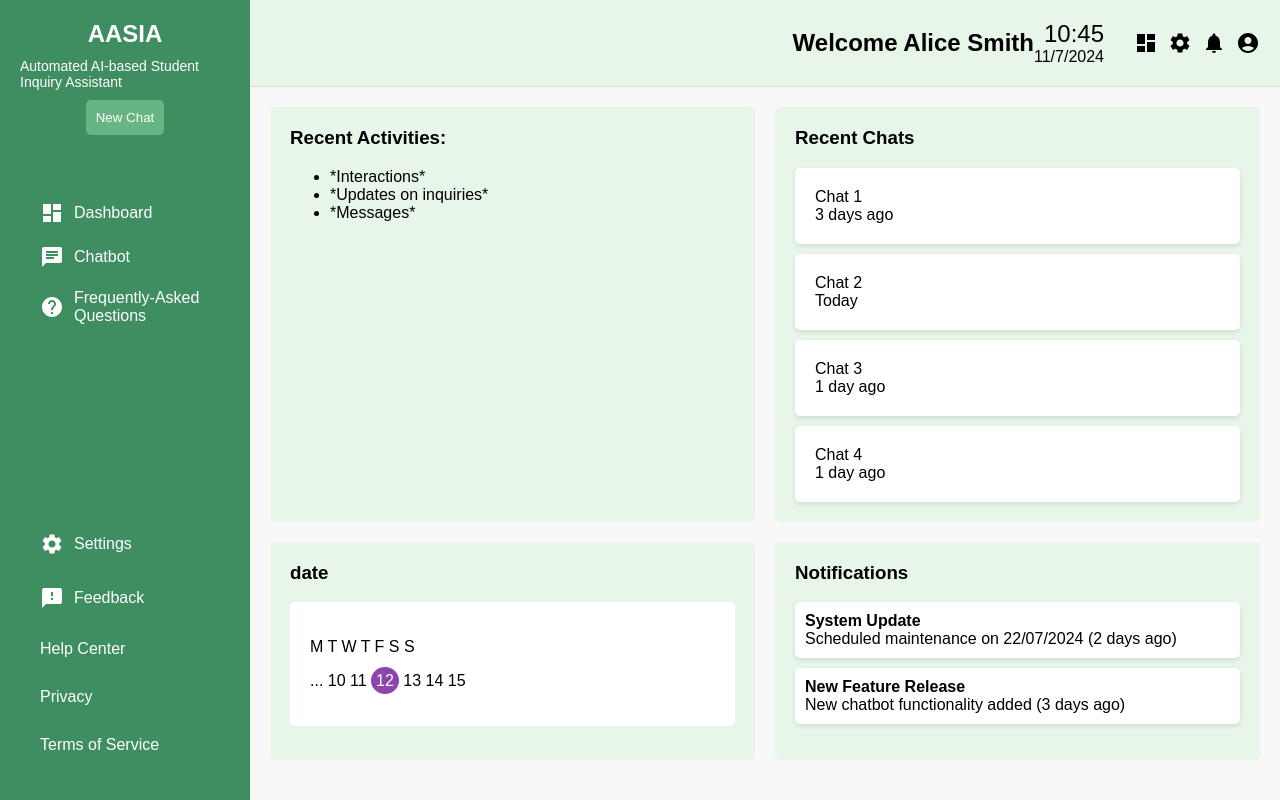
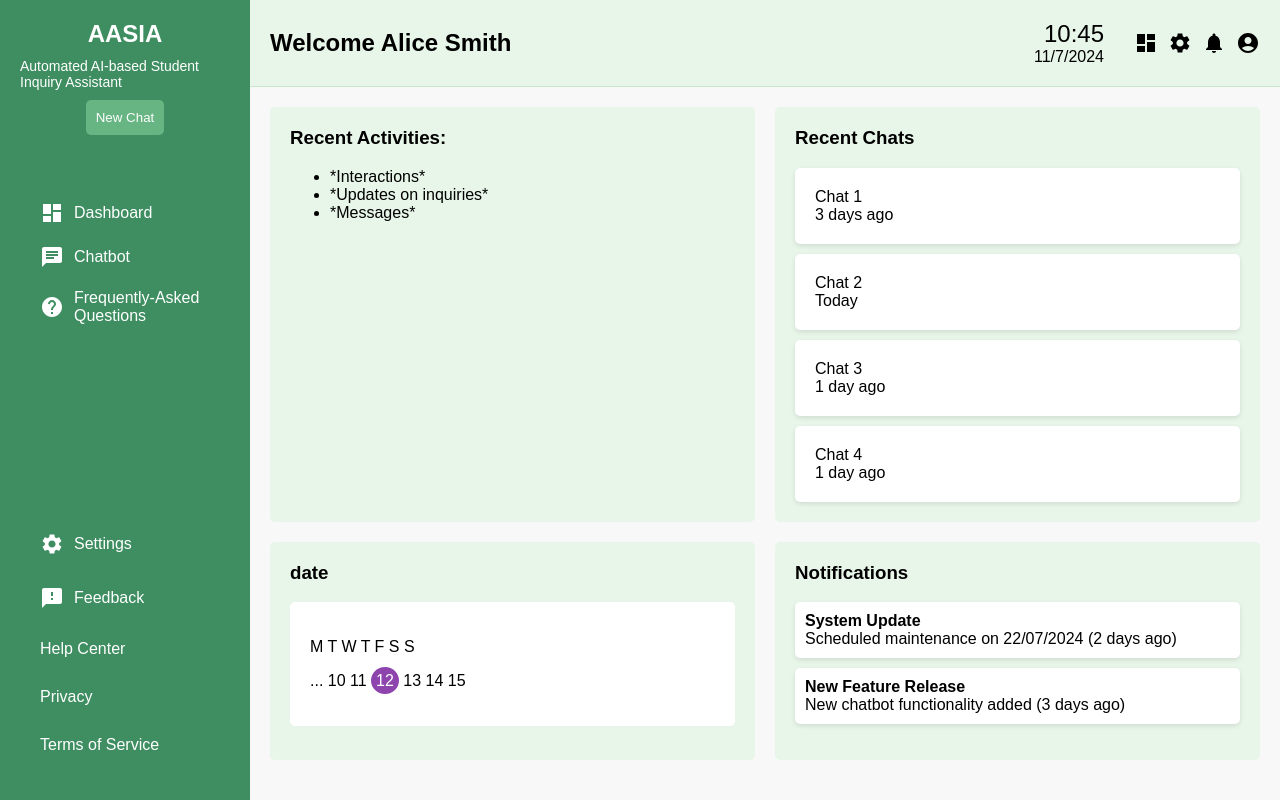
Before and after one commit to al77x/Automated-AI-based-Student-Inquiry-Assistant, a React (Create React App) app: page /dashboard in a window 1280 px wide. Built offline with nearby package versions, Linux system fonts and the light colour scheme; a web font is replaced by a local one.

Commit message:
fixed welcome student message to shift left

```diff
--- a/src/components/NewChat.css
+++ b/src/components/NewChat.css
@@ -81,7 +81,7 @@
   background-color: #f8f8f8;
 }
 
-.header {
+.new-chat-header {
   display: flex;
   justify-content: flex-end;
   align-items: center;
--- a/src/components/NewChat.js
+++ b/src/components/NewChat.js
@@ -42,7 +42,7 @@ const NewChat = () => {
         </div>
       </aside>
       <main className="main-content">
-        <header className="header">
+        <header className="new-chat-header">
           <div className="header-icons">
             <DashboardIcon onClick={() => navigate("/dashboard")} />
             <SettingsIcon />
```
